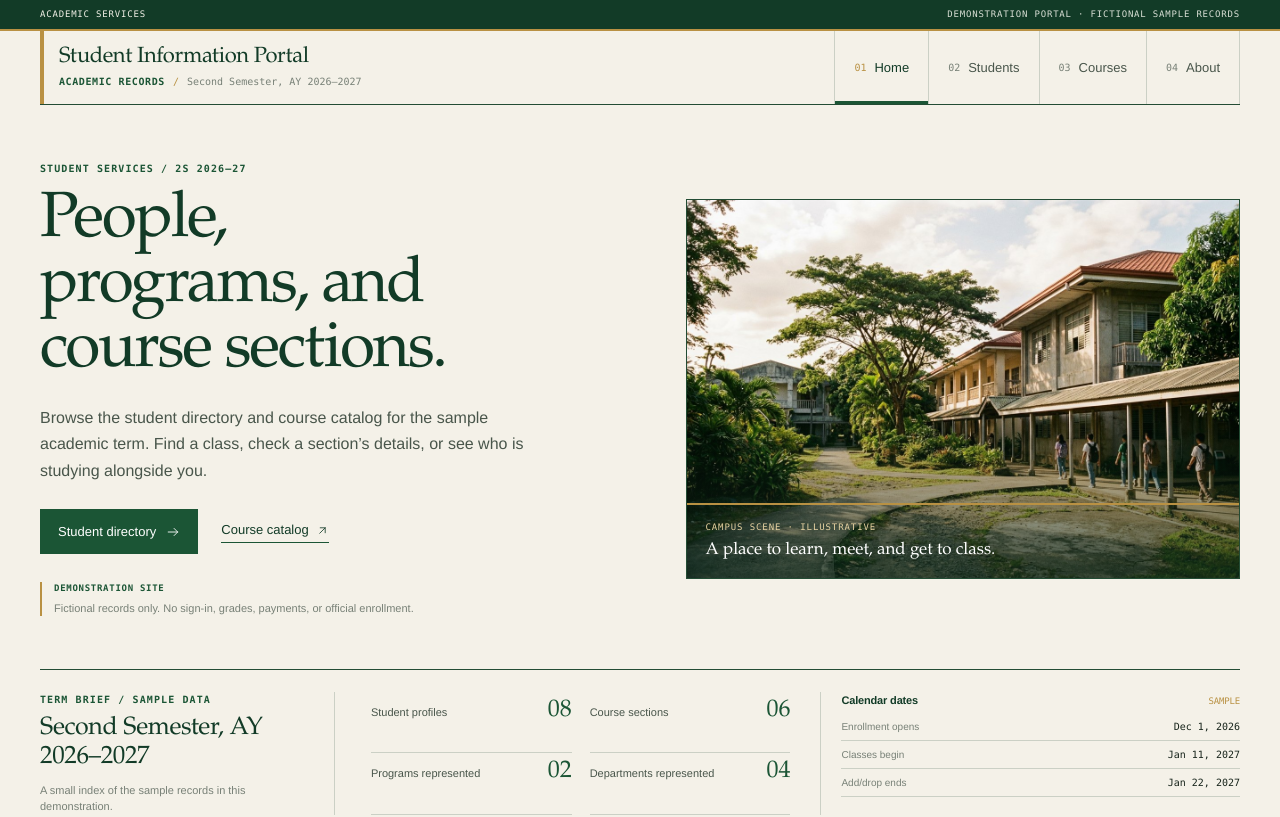
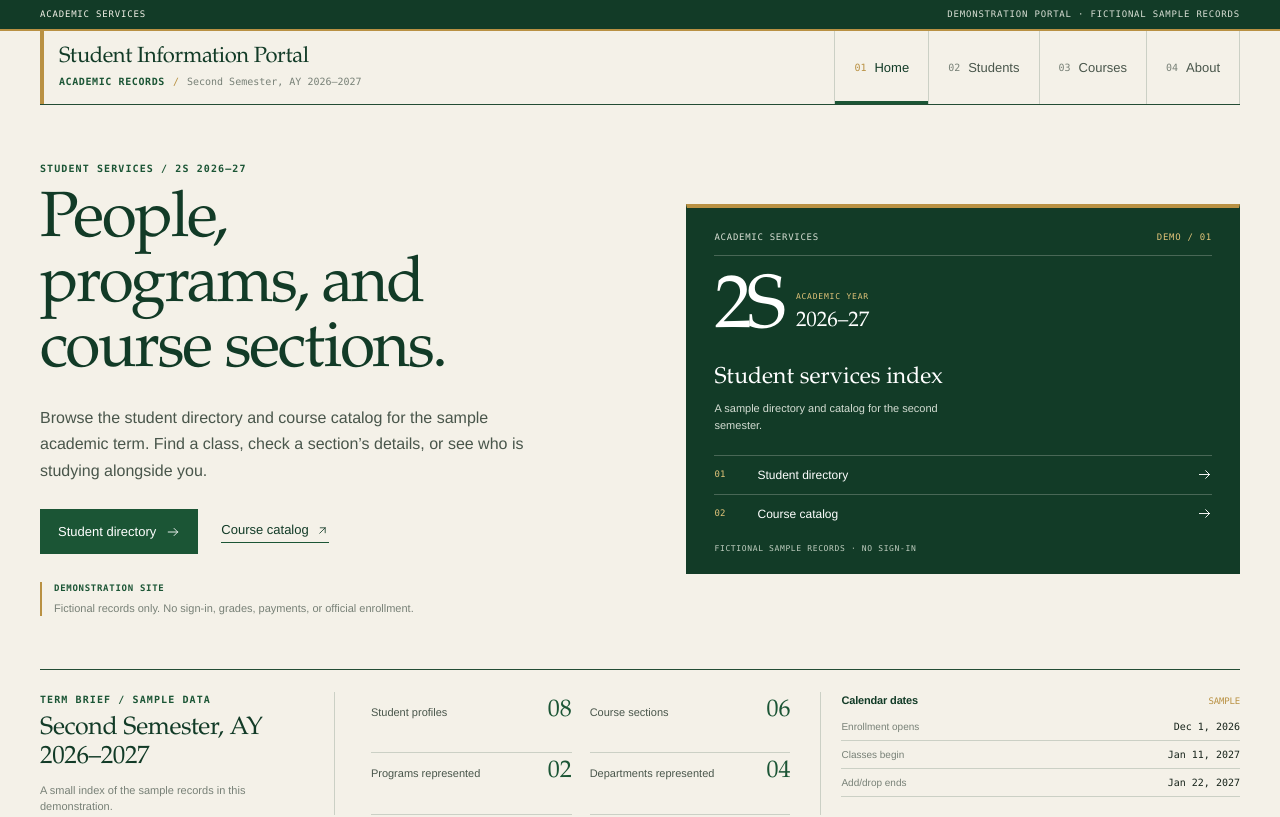
Before and after one commit to aleksisong-ax/DCIT26-Lab2, a React (Vite) app: page / in a window 1280 px wide. Shown: the top 817 px of the page. Built offline with nearby package versions, Linux system fonts and the light colour scheme.

Commit message:
style: remove generated imagery and use term panel

```diff
--- a/src/pages/Home.jsx
+++ b/src/pages/Home.jsx
@@ -34,13 +34,23 @@ export default function Home() {
           <p className="portal-disclosure"><strong>DEMONSTRATION SITE</strong><span>Fictional records only. No sign-in, grades, payments, or official enrollment.</span></p>
         </div>
 
-        <figure className="front-photo">
-          <img src="/campus-courtyard.jpg" alt="Illustrative university courtyard with students walking between academic buildings" />
-          <figcaption>
-            <span className="photo-kicker">CAMPUS SCENE · ILLUSTRATIVE</span>
-            <span>A place to learn, meet, and get to class.</span>
-          </figcaption>
-        </figure>
+        <aside className="front-term-panel" aria-label="Sample academic term shortcuts">
+          <div className="front-panel-head">
+            <span>ACADEMIC SERVICES</span>
+            <span>DEMO / 01</span>
+          </div>
+          <div className="front-panel-session">
+            <span className="front-panel-code">2S</span>
+            <span className="front-panel-year"><small>ACADEMIC YEAR</small><strong>2026–27</strong></span>
+          </div>
+          <p className="front-panel-title">Student services index</p>
+          <p className="front-panel-copy">A sample directory and catalog for the second semester.</p>
+          <nav className="front-panel-links" aria-label="Portal sections">
+            <Link to="/students"><span>01</span><span>Student directory</span><Icon name="arrowRight" size={15} /></Link>
+            <Link to="/courses"><span>02</span><span>Course catalog</span><Icon name="arrowRight" size={15} /></Link>
+          </nav>
+          <p className="front-panel-note">FICTIONAL SAMPLE RECORDS · NO SIGN-IN</p>
+        </aside>
       </section>
 
       <section className="container term-summary" aria-label="Sample term information">
--- a/src/styles.css
+++ b/src/styles.css
@@ -81,7 +81,7 @@ code { padding: 1px 4px; background: var(--paper-deep); font-family: var(--mono)
 .text-button:hover { color: var(--gold); }
 .is-flag { color: var(--rust); }
 
-/* Front page — campus photograph and term index */
+/* Front page — term panel and sample index */
 .front { display: grid; grid-template-columns: minmax(0, 1.02fr) minmax(350px, .98fr); align-items: center; gap: clamp(36px, 5.5vw, 72px); padding: 51px 0 48px; border-bottom: 1px solid var(--rule-strong); }
 .front-lead { padding: 5px 0; }
 .front-lead h1 { max-width: 13ch; margin-bottom: 20px; color: var(--forest-dark); font-size: clamp(43px, 5vw, 69px); line-height: 1.015; letter-spacing: -.035em; }
@@ -89,11 +89,22 @@ code { padding: 1px 4px; background: var(--paper-deep); font-family: var(--mono)
 .front-actions { display: flex; align-items: center; gap: 23px; flex-wrap: wrap; }
 .portal-disclosure { display: flex; flex-direction: column; gap: 4px; max-width: 440px; margin-top: 28px; padding-left: 12px; border-left: 2px solid var(--gold); color: var(--ink-mute); font-size: 11px; line-height: 1.5; }
 .portal-disclosure strong { color: var(--forest); font-family: var(--mono); font-size: 9px; letter-spacing: .08em; }
-.front-photo { position: relative; min-height: 380px; margin: 0; overflow: hidden; border: 1px solid var(--rule-strong); background: var(--forest-dark); }
-.front-photo::after { position: absolute; inset: 55% 0 0; content: ''; background: linear-gradient(transparent, rgba(14, 43, 27, .68)); pointer-events: none; }
-.front-photo img { position: absolute; inset: 0; width: 100%; height: 100%; object-fit: cover; object-position: 58% center; }
-.front-photo figcaption { position: absolute; z-index: 1; right: 0; bottom: 0; left: 0; display: flex; flex-direction: column; gap: 4px; padding: 16px 18px 14px; border-top: 2px solid var(--gold); color: #fff; font-family: var(--serif); font-size: 17px; }
-.photo-kicker { color: #e6d2a2; font-family: var(--mono); font-size: 9px; letter-spacing: .1em; }
+.front-term-panel { display: flex; min-height: 370px; flex-direction: column; padding: 23px 27px 18px; border: 1px solid var(--forest-dark); border-top: 4px solid var(--gold); color: #f4f1e8; background: var(--forest-dark); }
+.front-panel-head { display: flex; justify-content: space-between; gap: 12px; padding-bottom: 11px; border-bottom: 1px solid rgba(244, 241, 232, .24); color: #d8dfd4; font-family: var(--mono); font-size: 9px; letter-spacing: .08em; }
+.front-panel-head span:last-child { color: #e2c47a; }
+.front-panel-session { display: flex; align-items: end; gap: 15px; padding: 25px 0 17px; }
+.front-panel-code { color: #fff; font-family: var(--serif); font-size: 75px; letter-spacing: -.07em; line-height: .8; }
+.front-panel-year { display: grid; gap: 3px; padding-bottom: 4px; }
+.front-panel-year small { color: #e2c47a; font-family: var(--mono); font-size: 8px; letter-spacing: .1em; }
+.front-panel-year strong { color: #fff; font-family: var(--serif); font-size: 21px; font-weight: 400; }
+.front-panel-title { margin: 3px 0 4px; color: #fff; font-family: var(--serif); font-size: 23px; }
+.front-panel-copy { max-width: 39ch; color: #d4ddd3; font-size: 11px; line-height: 1.55; }
+.front-panel-links { margin-top: auto; padding-top: 16px; }
+.front-panel-links a { display: grid; grid-template-columns: 34px 1fr 20px; align-items: center; gap: 9px; padding: 10px 0; border-top: 1px solid rgba(244, 241, 232, .24); color: #fff; font-size: 12px; }
+.front-panel-links a:hover { color: #e2c47a; }
+.front-panel-links a span:first-child { color: #e2c47a; font-family: var(--mono); font-size: 9px; }
+.front-panel-links a svg { justify-self: end; }
+.front-panel-note { padding-top: 10px; color: #bfcdbf; font-family: var(--mono); font-size: 8px; letter-spacing: .08em; }
 .term-summary { display: grid; grid-template-columns: minmax(200px, .76fr) minmax(0, 2.24fr); gap: 36px; padding: 22px 0 26px; border-bottom: 1px solid var(--rule-strong); }
 .term-summary-intro { padding-right: 26px; border-right: 1px solid var(--rule); }
 .term-summary-intro .kicker { margin-bottom: 8px; }
@@ -260,7 +271,7 @@ code { padding: 1px 4px; background: var(--paper-deep); font-family: var(--mono)
   .front { grid-template-columns: 1fr; gap: 30px; padding: 38px 0 32px; }
   .front-lead h1 { max-width: 12ch; font-size: clamp(42px, 10vw, 58px); }
   .front-standfirst { margin-bottom: 20px; font-size: 14px; }
-  .front-photo { min-height: 270px; }
+  .front-term-panel { min-height: 315px; padding: 20px 21px 17px; }
   .term-summary { gap: 14px; padding: 19px 0 22px; }
   .term-summary-body { grid-template-columns: 1fr; gap: 17px; }
   .term-date-block { padding: 14px 0 0; border-top: 1px solid var(--rule); border-left: 0; }
```
Also changed, not shown: public/campus-courtyard.jpg (deleted), 1 other file (tests, documents, lock files or other folders).
